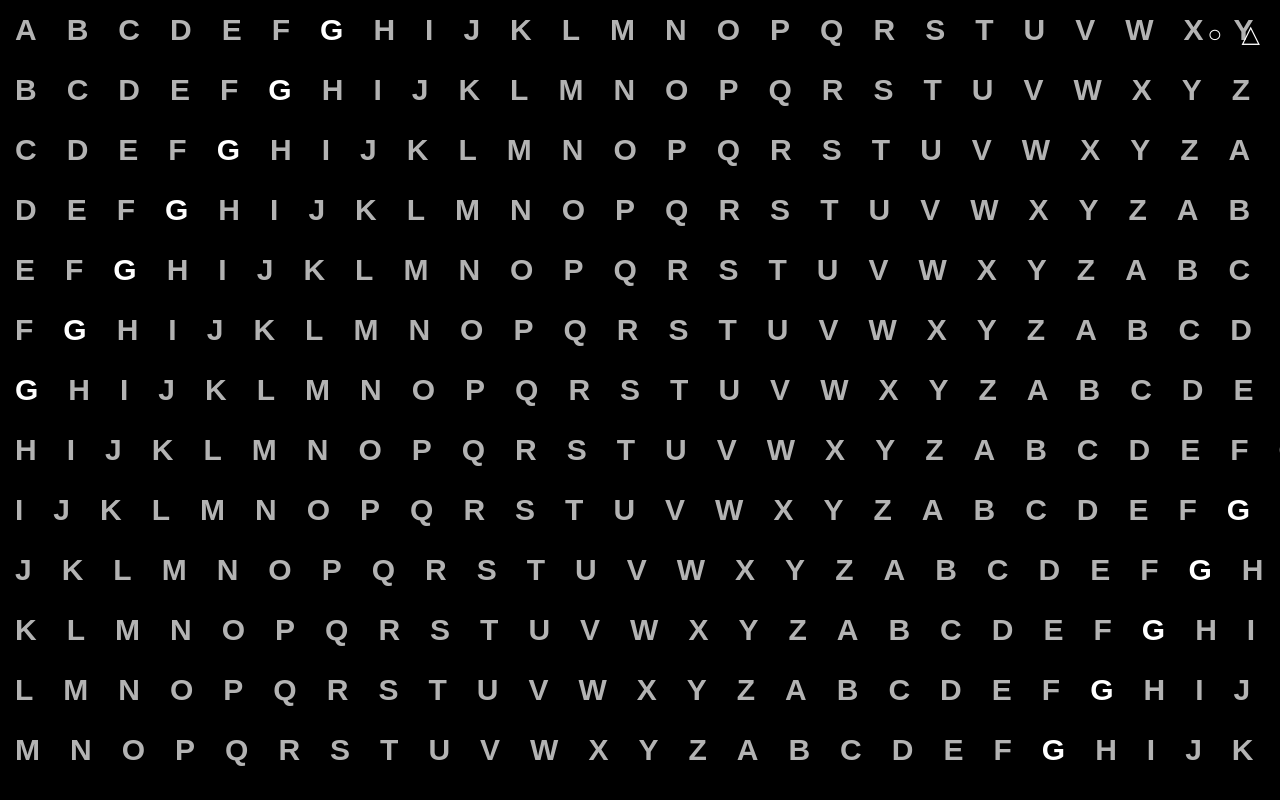
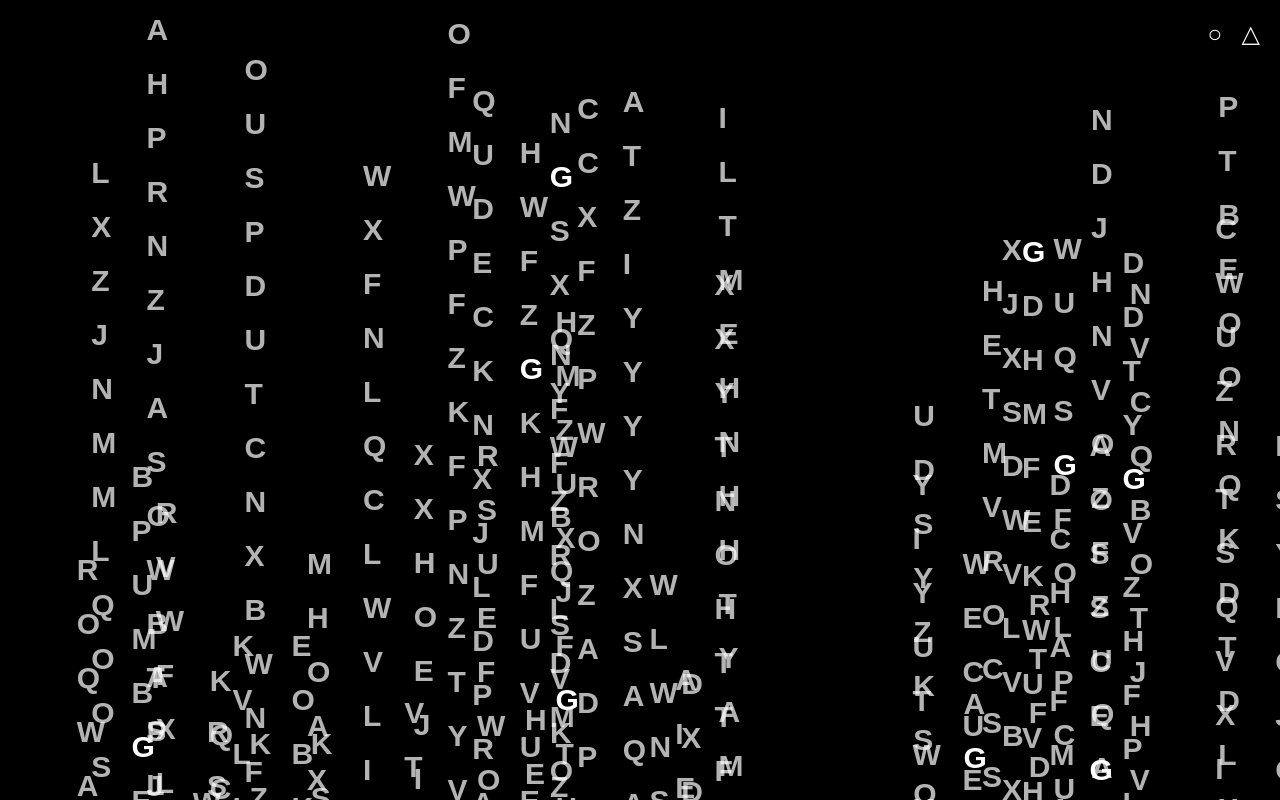
Before and after one commit to Vrubb/diwodjaojteststst, a plain HTML site: page index.html in a window 1280 px wide. Drawn offline with Linux system fonts and the light colour scheme.

Commit message:
Update index.html

```diff
--- a/index.html
+++ b/index.html
@@ -3,7 +3,7 @@
 <head>
     <meta charset="UTF-8">
     <meta name="viewport" content="width=device-width, initial-scale=1.0">
-    <title>pgLang Infinite Grid</title>
+    <title>pgLang Infinite Random Grid</title>
     <style>
         * {
             margin: 0;
@@ -46,25 +46,22 @@
             overflow: hidden;
         }
         .grid {
-            display: flex;
-            flex-direction: column;
             position: absolute;
             will-change: transform;
         }
-        .row {
+        .letter-column {
+            position: absolute;
             display: flex;
+            flex-direction: column;
         }
         .letter {
             font-size: 30px;
             font-weight: 700;
-            margin: 0 15px;
+            margin: 10px 0;
             opacity: 0.7;
             transition: opacity 0.3s;
             pointer-events: auto;
             white-space: nowrap;
-            height: 60px;
-            display: flex;
-            align-items: center;
         }
         .letter:hover {
             opacity: 1;
@@ -83,6 +80,32 @@
         }
         .popup.active {
             display: block;
+        }
+        .popup h2 {
+            font-size: 3rem;
+            margin-bottom: 20px;
+            color: #fff;
+        }
+        .popup-links {
+            display: flex;
+            flex-direction: column;
+        }
+        .popup-link {
+            color: #fff;
+            font-size: 1.5rem;
+            margin: 10px 0;
+            text-decoration: none;
+        }
+        .popup-link:hover {
+            text-decoration: underline;
+        }
+        .close-popup {
+            position: absolute;
+            top: 15px;
+            right: 15px;
+            font-size: 1.5rem;
+            cursor: pointer;
+            color: #fff;
         }
     </style>
 </head>
@@ -110,10 +133,12 @@
         document.addEventListener('DOMContentLoaded', function() {
             // Configuration
             const LETTERS = "ABCDEFGHIJKLMNOPQRSTUVWXYZ";
-            const ROW_COUNT = 100;
-            const COLUMN_COUNT = 100;
-            const SCROLL_SPEED = 0.08;
-            const LETTER_SIZE = 60;
+            const COLUMN_COUNT = 50;
+            const LETTERS_PER_COLUMN = 30;
+            const COLUMN_WIDTH = 60;
+            const LETTER_HEIGHT = 60;
+            const BASE_SCROLL_SPEED = 0.05;
+            const PARALLAX_RANGE = 0.5;
 
             // DOM Elements
             const gridContainer = document.getElementById('gridContainer');
@@ -129,24 +154,34 @@
             let isDragging = false;
             let startX, startY;
             let animationId = null;
+            const columns = [];
 
             // Create grid
             function createGrid() {
                 grid.innerHTML = '';
-                grid.style.width = `${COLUMN_COUNT * LETTER_SIZE}px`;
-                grid.style.height = `${ROW_COUNT * LETTER_SIZE}px`;
 
-                for (let r = 0; r < ROW_COUNT; r++) {
-                    const row = document.createElement('div');
-                    row.className = 'row';
+                // Create columns with random positions and speeds
+                for (let i = 0; i < COLUMN_COUNT; i++) {
+                    const column = document.createElement('div');
+                    column.className = 'letter-column';
 
-                    for (let c = 0; c < COLUMN_COUNT; c++) {
+                    // Random initial position and scroll speed
+                    const left = Math.random() * window.innerWidth;
+                    const top = Math.random() * window.innerHeight;
+                    const speed = BASE_SCROLL_SPEED * (1 + (Math.random() * PARALLAX_RANGE * 2 - PARALLAX_RANGE));
+
+                    column.style.left = `${left}px`;
+                    column.style.top = `${top}px`;
+                    column.dataset.speed = speed;
+
+                    // Create letters in column
+                    for (let j = 0; j < LETTERS_PER_COLUMN; j++) {
                         const letter = document.createElement('div');
                         letter.className = 'letter';
-                        const letterIndex = (r + c) % LETTERS.length;
-                        letter.textContent = LETTERS[letterIndex];
+                        const letterChar = LETTERS[Math.floor(Math.random() * LETTERS.length)];
+                        letter.textContent = letterChar;
 
-                        if (letter.textContent === 'G') {
+                        if (letterChar === 'G') {
                             letter.style.opacity = '1';
                             letter.addEventListener('click', function(e) {
                                 e.stopPropagation();
@@ -154,27 +189,47 @@
                             });
                         }
 
-                        row.appendChild(letter);
+                        column.appendChild(letter);
                     }
 
-                    grid.appendChild(row);
+                    grid.appendChild(column);
+                    columns.push(column);
                 }
             }
 
             // Animation loop
             function animate() {
-                scrollX += (targetX - scrollX) * SCROLL_SPEED;
-                scrollY += (targetY - scrollY) * SCROLL_SPEED;
+                // Apply easing to target scroll
+                scrollX += (targetX - scrollX) * 0.1;
+                scrollY += (targetY - scrollY) * 0.1;
 
-                const maxX = grid.offsetWidth - gridContainer.offsetWidth;
-                const maxY = grid.offsetHeight - gridContainer.offsetHeight;
+                // Apply scroll with individual column speeds
+                columns.forEach(column => {
+                    const speed = parseFloat(column.dataset.speed);
+                    const x = scrollX * speed;
+                    const y = scrollY * speed;
 
-                if (scrollX > 0) scrollX = -maxX;
-                if (scrollX < -maxX) scrollX = 0;
-                if (scrollY > 0) scrollY = -maxY;
-                if (scrollY < -maxY) scrollY = 0;
+                    // Wrap around when off screen
+                    const rect = column.getBoundingClientRect();
+                    if (rect.right < 0) {
+                        column.style.left = `${window.innerWidth + Math.random() * 100}px`;
+                        column.style.top = `${Math.random() * window.innerHeight}px`;
+                    }
+                    if (rect.left > window.innerWidth) {
+                        column.style.left = `${-rect.width - Math.random() * 100}px`;
+                        column.style.top = `${Math.random() * window.innerHeight}px`;
+                    }
+                    if (rect.bottom < 0) {
+                        column.style.top = `${window.innerHeight + Math.random() * 100}px`;
+                        column.style.left = `${Math.random() * window.innerWidth}px`;
+                    }
+                    if (rect.top > window.innerHeight) {
+                        column.style.top = `${-rect.height - Math.random() * 100}px`;
+                        column.style.left = `${Math.random() * window.innerWidth}px`;
+                    }
 
-                grid.style.transform = `translate(${scrollX}px, ${scrollY}px)`;
+                    column.style.transform = `translate(${x}px, ${y}px)`;
+                });
 
                 animationId = requestAnimationFrame(animate);
             }
```
